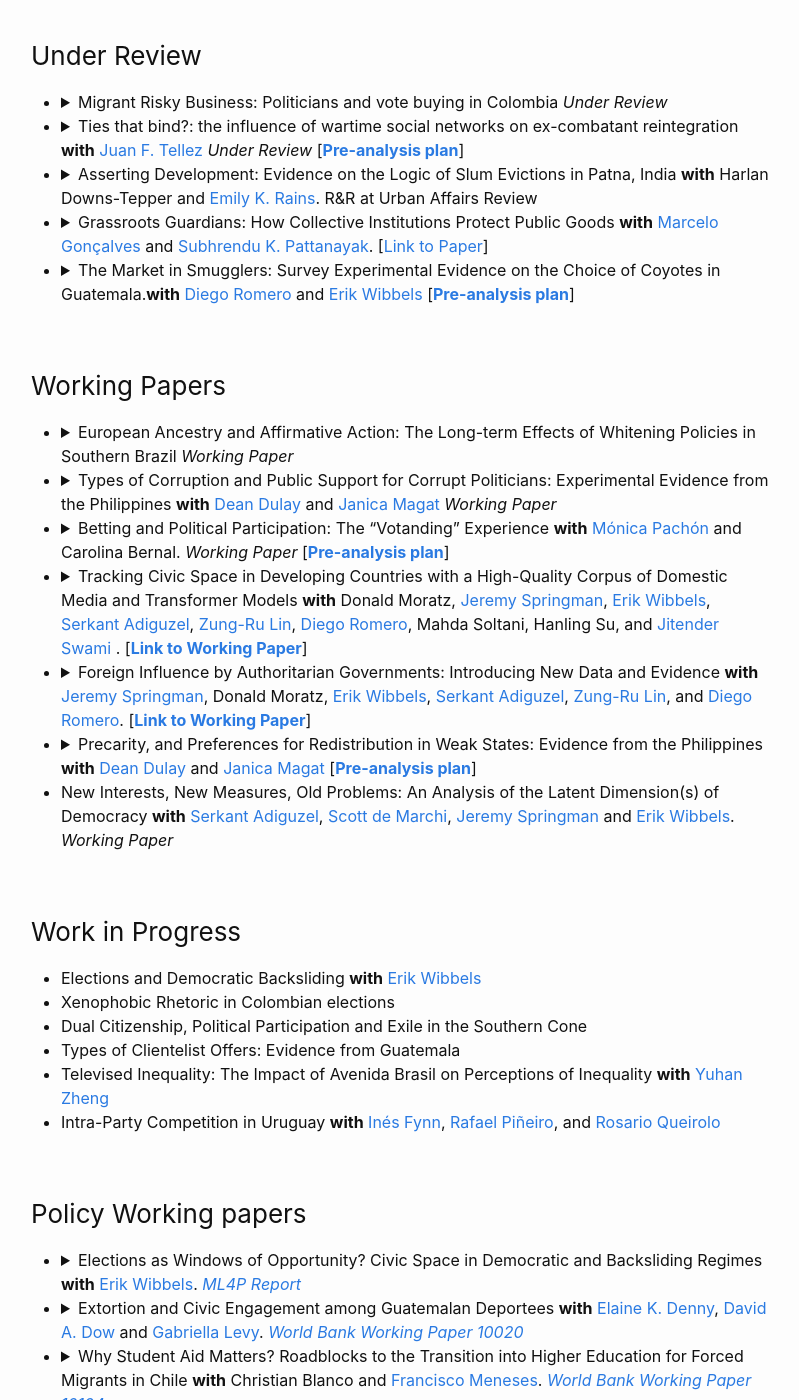
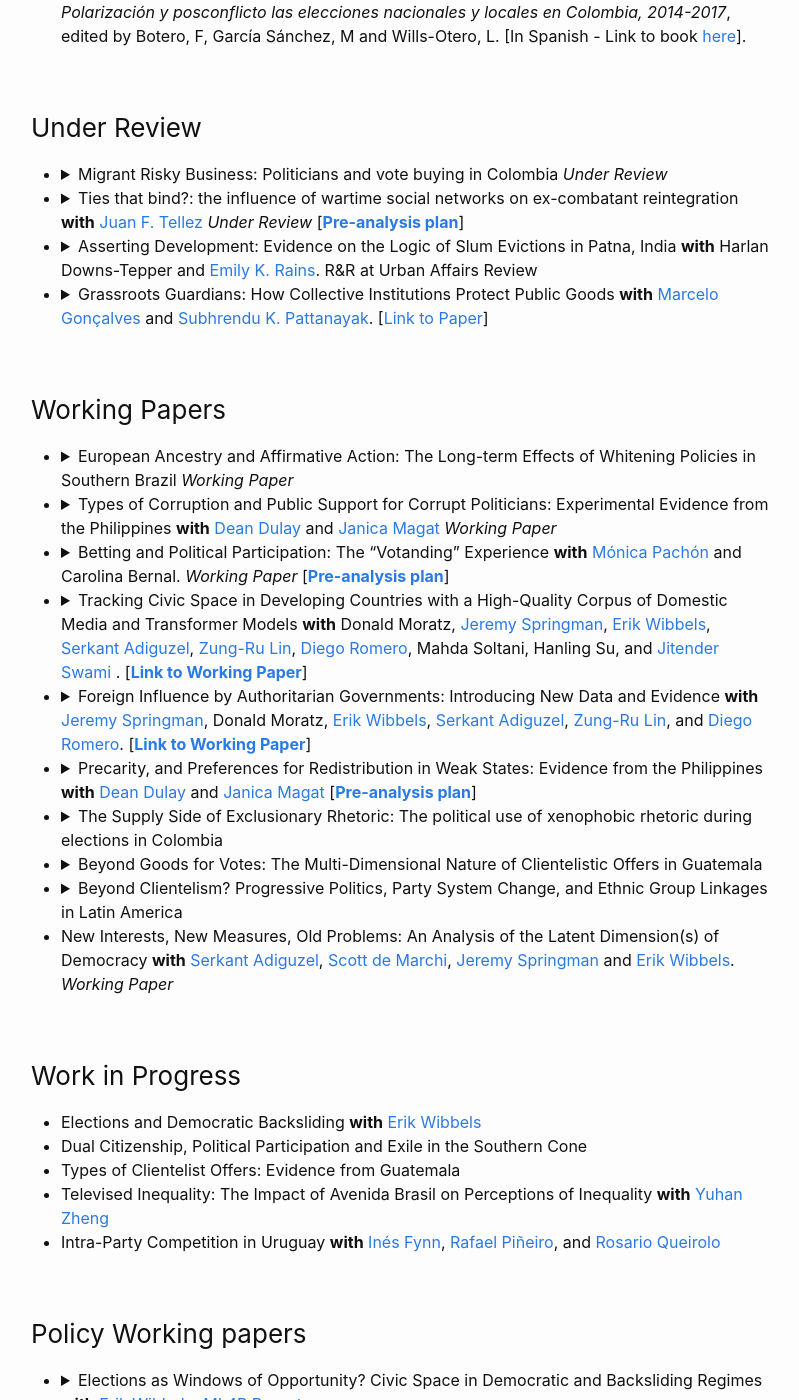
Before and after one commit to MateoVillamizarChaparro/MateoVillamizarChaparro.github.io, a Jekyll site: the page built from publications.md, in a window 1280 px wide and 1400 px high, scrolled down 1091 px. Shown: the whole window, without its empty margins (239-1038 px from the left). Built offline with Jekyll 4.4.1, drawn with Linux system fonts in a browser that asks for light colours; our own code applies the rules of GitHub Pages for plain Markdown files; some of the changed text lies outside the part shown.

Commit message:
Update publications.md

```diff
--- a/publications.md
+++ b/publications.md
@@ -7,6 +7,13 @@
 **Please note**: when citing to my work please use both my last names, either as Villamizar Chaparro or Villamizar-Chaparro.
 
 ### Peer Reviewed Journal Articles
+  - {::options parse_block_html="true" /}
+    <details><summary markdown="span"> [4] The Market in Smugglers: Survey Experimental Evidence on the Choice of Coyotes in Guatemala.**with** [Diego Romero](https://diego-romero.com/) and [Erik Wibbels](https://web.sas.upenn.edu/ewibbels/) [[**Pre-analysis plan**](https://osf.io/j3knm)] *Conditionally Accepted at Comparative Political Studies* </summary>
+    <p> <sub>
+    **Abstract:** How does group consciousness affect the preferences for district selection? In this paper, we investigate if individuals that have a stronger group consciousness measured as historical discrimination, existences of linked fate, and inequalities in the treatment of different racial groups affect district choice. Using a multi-method design, using semi-structured interviews and a conjoint experiment in a sample of Afro-Colombians, we find evidence that group consciousness affects the preferences for ethnic districts over territorial ones. Our results also show that membership to ethnic organization or individuals episodes of discrimination do not change preferences for ethnic districts. These findings indicate that individuals with high levels of group consciousness tend to worry more about mechanisms ad institutions that can enhance the group's political representation.
+    </sub> </p>
+    </details>
+    {::options parse_block_html="false" /}
   - {::options parse_block_html="true" /}
     <details><summary markdown="span"> [3] Group Consciousness and District Selection: Evidence from the Colombian Congress' Black Ethnic District **with** Cristina Echeverri-Pineda. (2025) *Political Behavior* [[Link to paper](https://link.springer.com/article/10.1007/s11109-024-09972-4?utm_source=rct_congratemailt&utm_medium=email&utm_campaign=oa_20240925&utm_content=10.1007%2Fs11109-024-09972-4)] </summary>
     <p> <sub>
@@ -72,13 +79,6 @@
     </details>
     {::options parse_block_html="false" /}
 
-  - {::options parse_block_html="true" /}
-    <details><summary markdown="span"> The Market in Smugglers: Survey Experimental Evidence on the Choice of Coyotes in Guatemala.**with** [Diego Romero](https://diego-romero.com/) and [Erik Wibbels](https://web.sas.upenn.edu/ewibbels/) [[**Pre-analysis plan**](https://osf.io/j3knm)] </summary>
-    <p> <sub>
-    **Abstract:** How does group consciousness affect the preferences for district selection? In this paper, we investigate if individuals that have a stronger group consciousness measured as historical discrimination, existences of linked fate, and inequalities in the treatment of different racial groups affect district choice. Using a multi-method design, using semi-structured interviews and a conjoint experiment in a sample of Afro-Colombians, we find evidence that group consciousness affects the preferences for ethnic districts over territorial ones. Our results also show that membership to ethnic organization or individuals episodes of discrimination do not change preferences for ethnic districts. These findings indicate that individuals with high levels of group consciousness tend to worry more about mechanisms ad institutions that can enhance the group's political representation.
-    </sub> </p>
-    </details>
-    {::options parse_block_html="false" /}
 
 ### Working Papers
   - {::options parse_block_html="true" /}
@@ -129,13 +129,36 @@
     </details>
     {::options parse_block_html="false" /}
 
+  - {::options parse_block_html="true" /}
+    <details><summary markdown="span"> The Supply Side of Exclusionary Rhetoric: The political use of xenophobic rhetoric during elections in Colombia </summary>
+    <p> <sub>
+    **Abstract:** The increase in international migration in developing countries has led to a rise in xenophobic and anti-immigrant attitudes across the public. Do local politicians respond to these demands and use xenophobic rhetoric for electoral gain? This paper investigates the conditions under which politicians strategically employ xenophobic rhetoric during campaigns for local elections. Using Twitter data from mayoral candidates in Colombia’s largest cities in assistance with a dictionary, I find that the use of xenophobic rhetoric is low, despite increasing the virality of the tweets. Estimates from a regression discontinuity also show that xenophobic rhetoric does not increase the chances of winning. There is some suggestive evidence that in places with more labor competition between migrants and natives, politicians use more xenophobic slurs.
+    </sub> </p>
+    </details>
+    {::options parse_block_html="false" /}
+
+  - {::options parse_block_html="true" /}
+    <details><summary markdown="span"> Beyond Goods for Votes: The Multi-Dimensional Nature of Clientelistic Offers in Guatemala </summary>
+    <p> <sub>
+    **Abstract:** How do the characteristics of clientelistic handouts shape voter preferences, and how do these preferences operate in low-institutionalization political environments? Existing research often conceptualizes vote-buying as a simple exchange of goods for electoral support. This paper argues instead that clientelistic offers are multi-dimensional and that voters respond not merely to the presence of material benefits, but to the specific attributes embedded in them. These include the type of good provided, its monetary value, the timing of delivery, and the nature of the relationship between politicians and voters. To assess how these dimensions structure preferences, I field an original conjoint experiment in Guatemala, a setting characterized by weak party institutionalization and pervasive clientelistic practices. Respondents chose between pairs of electoral offers that varied systematically across these four attributes. By disaggregating the components of clientelistic exchanges, the paper moves beyond simplified goods-for-votes models and provides a more precise account of how voters evaluate clientelistic offers in weakly institutionalized democracies.
+    </sub> </p>
+    </details>
+    {::options parse_block_html="false" /}
+
+  - {::options parse_block_html="true" /}
+    <details><summary markdown="span"> Beyond Clientelism? Progressive Politics, Party System Change, and Ethnic Group Linkages in Latin America </summary>
+    <p> <sub>
+    **Abstract:** After the 1980s, Latin America experienced a second inclusionary turn characterized by increased recognition of previously marginalized societal actors, including ethnic minorities. While existing scholarship has examined where and how inclusion occurs, two critical questions remain underexplored: which parties incorporate newly recognized ethnic groups into their electoral coalitions, and what types of partisan linkages—clientelistic or programmatic—do parties employ when engaging these constituencies? This paper outlines a research design to address these questions using expert survey data from the 2024 wave of the Democratic Accountability and Linkages Project (DALP), supplemented by the Chapel Hill Expert Survey for Latin America (CHES-LA). I argue that party organizational characteristics, ideological positioning, experiential factors, and resource access shape both incorporation decisions and linkage strategies. Using country-fixed effects models of Latin American parties, I test hypotheses about the effects of party organization, centralization, incumbency, ideology, tolerance, and financing structures on inclusion and linkage type. This research contributes to understanding how parties adapt their electoral strategies during inclusionary periods and whether incorporation transforms clientelistic practices into programmatic representation.
+    </sub> </p>
+    </details>
+    {::options parse_block_html="false" /}
+
  - New Interests, New Measures, Old Problems: An Analysis of the Latent Dimension(s) of Democracy **with** [Serkant Adiguzel](http://serkantadiguzel.com/), [Scott de Marchi](http://sdemarchi.weebly.com/), [Jeremy Springman](https://jrspringman.github.io/) and [Erik Wibbels](https://web.sas.upenn.edu/ewibbels/). *Working Paper*
 
 
 
 ### Work in Progress
   - Elections and Democratic Backsliding **with** [Erik Wibbels](https://web.sas.upenn.edu/ewibbels/)
-  - Xenophobic Rhetoric in Colombian elections
   - Dual Citizenship, Political Participation and Exile in the Southern Cone
   - Types of Clientelist Offers: Evidence from Guatemala
   - Televised Inequality: The Impact of Avenida Brasil on Perceptions of Inequality **with** [Yuhan Zheng](https://sites.google.com/view/yuhanzheng/about)
```
